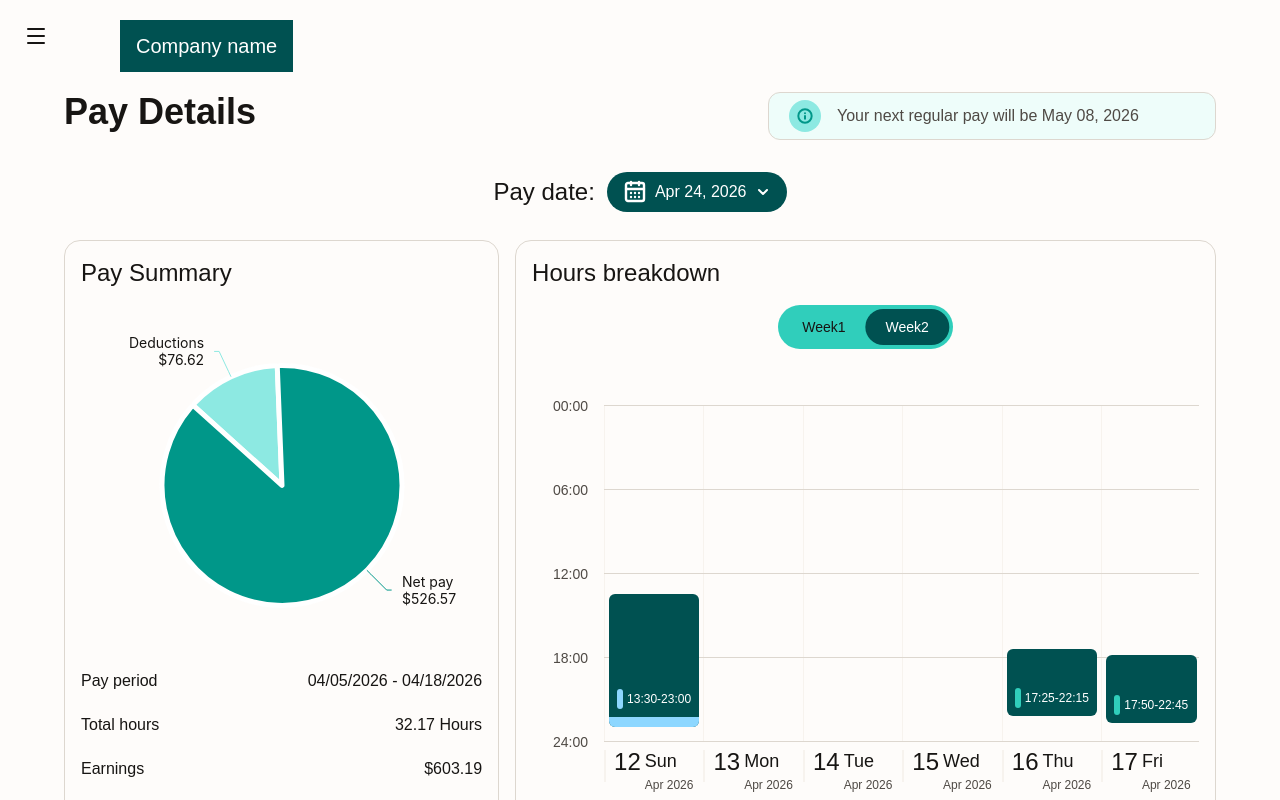
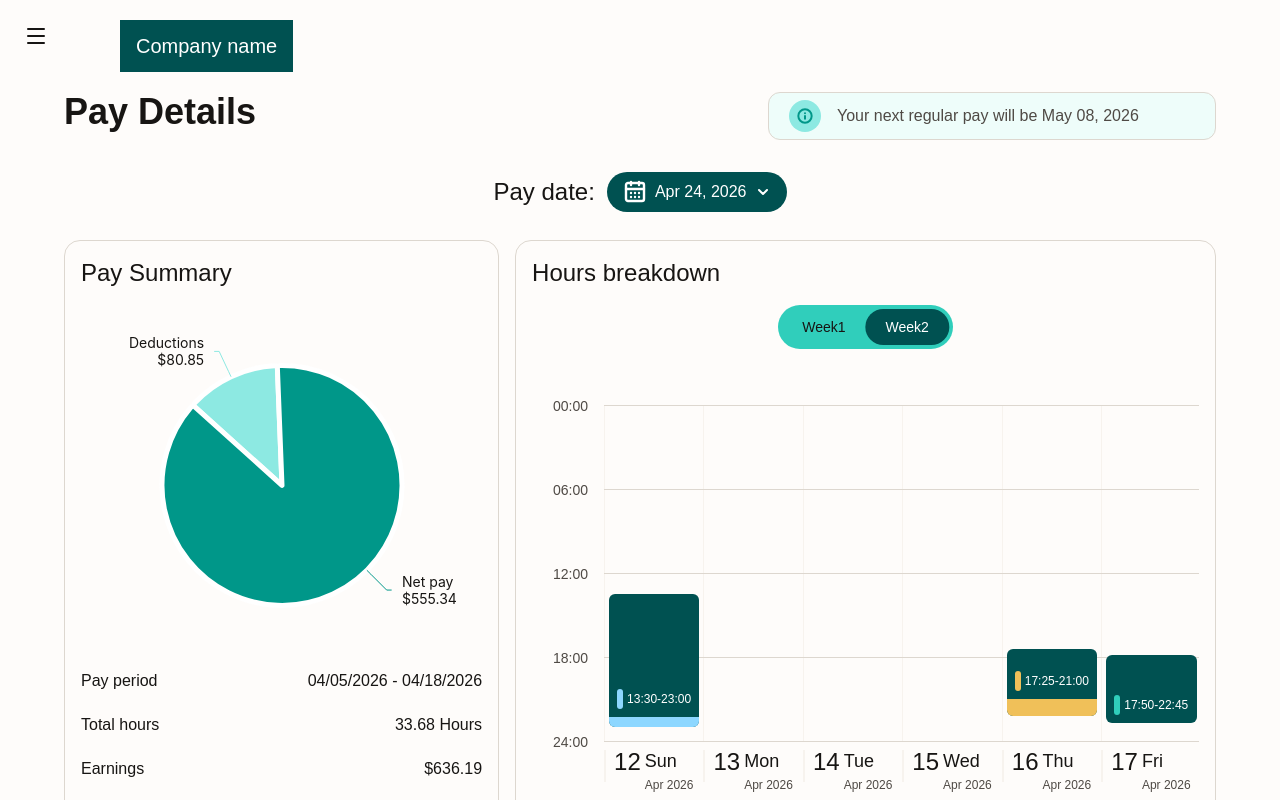
Before and after one commit to taka0330ko/ukg-pro-redesign, a React (Vite) app: page / in a window 1280 px wide. Both pictures are taken after a click on the tab "Week2". Shown: the top 800 px of the page. Built offline with nearby package versions, Linux system fonts and the light colour scheme.

Commit message:
feat:add early leave

```diff
--- a/src/index.css
+++ b/src/index.css
@@ -41,8 +41,9 @@
 
   --color-status-late: #ff828e;
   --color-status-overtime: #8dd7ff;
-   --font-primary: "DM Sans", sans-serif;
- --ease-spring: linear(0, 0.0107, 0.0398, 0.0834, 0.138, 0.2003, 0.2677, 0.3379, 0.4089, 0.4791, 0.5471, 0.612, 0.6731, 0.7297, 0.7815, 0.8283, 0.87, 0.9068, 0.9388, 0.9662, 0.9892, 1.0083, 1.0237, 1.0357, 1.0449, 1.0514, 1.0556, 1.058, 1.0587, 1.0581, 1.0563, 1.0538, 1.0506, 1.0469, 1.043, 1.0388, 1.0347, 1.0306, 1.0266, 1.0228, 1.0192, 1.0159, 1.0128, 1.0101, 1.0076, 1.0055, 1.0036, 1.002, 1.0006, 0.9995, 0.9986, 0.9979, 0.9974, 0.997, 0.9967, 0.9966, 0.9966, 0.9966, 0.9967, 0.9968, 0.997, 0.9972, 0.9975, 0.9977, 0.998, 0.9982, 0.9984, 0.9987, 0.9989, 0.9991, 0.9992, 0.9994, 0.9996, 0.9997, 0.9998, 0.9999, 1, 1, 1.0001, 1.0001, 1.0002, 1.0002, 1.0002, 1.0002, 1.0002, 1.0002, 1.0002, 1.0002, 1.0002, 1.0002, 1.0001, 1.0001, 1.0001, 1.0001, 1.0001, 1.0001, 1.0001, 1.0001, 1, 1, 1);
+  --color-early-leave: #f0c059;
+  --font-primary: "DM Sans", sans-serif;
+  --ease-spring: linear(0, 0.0107, 0.0398, 0.0834, 0.138, 0.2003, 0.2677, 0.3379, 0.4089, 0.4791, 0.5471, 0.612, 0.6731, 0.7297, 0.7815, 0.8283, 0.87, 0.9068, 0.9388, 0.9662, 0.9892, 1.0083, 1.0237, 1.0357, 1.0449, 1.0514, 1.0556, 1.058, 1.0587, 1.0581, 1.0563, 1.0538, 1.0506, 1.0469, 1.043, 1.0388, 1.0347, 1.0306, 1.0266, 1.0228, 1.0192, 1.0159, 1.0128, 1.0101, 1.0076, 1.0055, 1.0036, 1.002, 1.0006, 0.9995, 0.9986, 0.9979, 0.9974, 0.997, 0.9967, 0.9966, 0.9966, 0.9966, 0.9967, 0.9968, 0.997, 0.9972, 0.9975, 0.9977, 0.998, 0.9982, 0.9984, 0.9987, 0.9989, 0.9991, 0.9992, 0.9994, 0.9996, 0.9997, 0.9998, 0.9999, 1, 1, 1.0001, 1.0001, 1.0002, 1.0002, 1.0002, 1.0002, 1.0002, 1.0002, 1.0002, 1.0002, 1.0002, 1.0002, 1.0001, 1.0001, 1.0001, 1.0001, 1.0001, 1.0001, 1.0001, 1.0001, 1, 1, 1);
 }
 
 /* 2. Semantic tokens */
@@ -287,8 +288,24 @@
     background: var(--color-status-late);
   }
 
+  .text-status-late {
+    color: var(--color-status-late);
+  }
+
   .status-overtime {
     background: var(--color-status-overtime);
+  }
+
+  .text-status-overtime {
+    color: var(--color-status-overtime);
+  }
+
+  .status-early-leave {
+    background: var(--color-early-leave);
+  }
+
+  .text-status-early-leave {
+    color: color-mix(in oklab, var(--color-early-leave) 70%, #c66a00);
   }
 
   .surface-white {
--- a/src/pages/pay-overview/components/hours-breakdown/WorkHoursCard.tsx
+++ b/src/pages/pay-overview/components/hours-breakdown/WorkHoursCard.tsx
@@ -27,16 +27,30 @@ function getBreakLabel(paid: boolean) {
   return paid ? "Paid break" : "Unpaid break";
 }
 
+function getStatusLabelClass(status: "late" | "earlyLeave" | "overtime") {
+  if (status === "late") {
+    return "text-status-late";
+  }
+
+  if (status === "earlyLeave") {
+    return "text-status-early-leave";
+  }
+
+  return "text-status-overtime";
+}
+
 export default function WorkHoursCard({ shift }: WorkHoursCardProps) {
   const isLate =
     timeToMinutes(shift.actual.clockIn) > timeToMinutes(shift.assigned.start);
+  const hasEarlyLeave =
+    timeToMinutes(shift.actual.clockOut) < timeToMinutes(shift.assigned.end);
   const hasOvertime = shift.overtimeHours > 0;
   const firstBreak = shift.breaks[0];
-  const startMarkerColor = isLate
-    ? "status-late"
-    : "surface-white";
+  const startMarkerColor = isLate ? "status-late" : "surface-white";
   const endMarkerColor = hasOvertime
     ? "status-overtime"
+    : hasEarlyLeave
+      ? "status-early-leave"
     : "surface-white";
 
   return (
@@ -74,7 +88,18 @@ export default function WorkHoursCard({ shift }: WorkHoursCardProps) {
             />
           </div>
 
-          <div className="text-3xl leading-none">{shift.actual.clockIn}</div>
+          <div>
+            {isLate ? (
+              <p
+                className={`${getStatusLabelClass(
+                  "late",
+                )} mb-1 text-xs leading-none`}
+              >
+                Late
+              </p>
+            ) : null}
+            <div className="text-3xl leading-none">{shift.actual.clockIn}</div>
+          </div>
           <div className="flex items-center gap-2 text-sm">
             <span>Clock in</span>
             <LogIn className="size-4" strokeWidth={2} />
@@ -97,8 +122,26 @@ export default function WorkHoursCard({ shift }: WorkHoursCardProps) {
             ) : null}
           </div>
 
-          <div className="self-end text-3xl leading-none">
-            {shift.actual.clockOut}
+          <div className="self-end">
+            {hasEarlyLeave ? (
+              <p
+                className={`${getStatusLabelClass(
+                  "earlyLeave",
+                )} mb-1 text-xs leading-none`}
+              >
+                Early Leave
+              </p>
+            ) : null}
+            {hasOvertime ? (
+              <p
+                className={`${getStatusLabelClass(
+                  "overtime",
+                )} mb-1 text-xs leading-none`}
+              >
+                Over time
+              </p>
+            ) : null}
+            <div className="text-3xl leading-none">{shift.actual.clockOut}</div>
           </div>
           <div className="flex items-center gap-2 self-end text-sm">
             <span>Clock out</span>
--- a/src/pages/pay-overview/components/hours-breakdown/WorkHoursCell.tsx
+++ b/src/pages/pay-overview/components/hours-breakdown/WorkHoursCell.tsx
@@ -38,11 +38,29 @@ export default function WorkHoursCell({
   const startMinutes = timeToMinutes(shift.actual.clockIn);
   const endMinutes = timeToMinutes(shift.actual.clockOut);
   const assignedStartMinutes = timeToMinutes(shift.assigned.start);
+  const assignedEndMinutes = timeToMinutes(shift.assigned.end);
   const isLate = startMinutes > assignedStartMinutes;
+  const hasEarlyLeave = endMinutes < assignedEndMinutes;
   const hasOvertime = shift.overtimeHours > 0;
+  const earlyLeaveHeight = hasEarlyLeave
+    ? ((assignedEndMinutes - endMinutes) / 60) * hourHeight
+    : 0;
+  const statusBandHeight = hasOvertime
+    ? OVERTIME_BAND_HEIGHT
+    : hasEarlyLeave
+      ? `${earlyLeaveHeight}px`
+      : null;
+  const statusMarkerColor = isLate
+    ? "status-late"
+    : hasEarlyLeave
+      ? "status-early-leave"
+      : hasOvertime
+        ? "status-overtime"
+        : "status-regular";
+  const visualEndMinutes = hasEarlyLeave ? assignedEndMinutes : endMinutes;
   const top = topPadding + (startMinutes / 60) * hourHeight;
   const height = Math.max(
-    ((endMinutes - startMinutes) / 60) * hourHeight,
+    ((visualEndMinutes - startMinutes) / 60) * hourHeight,
     MIN_CELL_HEIGHT,
   );
 
@@ -96,22 +114,20 @@ export default function WorkHoursCell({
       <div
         className="absolute left-2 flex items-center gap-1 text-xs leading-none"
         style={{
-          bottom: hasOvertime
-            ? `calc(0.5rem + ${OVERTIME_BAND_HEIGHT})`
+          bottom: statusBandHeight
+            ? `calc(0.5rem + ${statusBandHeight})`
             : "0.5rem",
         }}
       >
-        <span
-          className={`h-5 w-1.5 rounded-full ${
-            isLate
-              ? "status-late"
-              : hasOvertime
-                ? "status-overtime"
-                : "status-regular"
-          }`}
-        />
+        <span className={`h-5 w-1.5 rounded-full ${statusMarkerColor}`} />
         <span>{formatTimeRange(shift)}</span>
       </div>
+      {hasEarlyLeave ? (
+        <div
+          className="status-early-leave absolute inset-x-0 bottom-0"
+          style={{ height: `${earlyLeaveHeight}px` }}
+        />
+      ) : null}
       {hasOvertime ? (
         <div
           className="status-overtime absolute inset-x-0 bottom-0"
--- a/src/pages/pay-overview/data/payOverviewData.ts
+++ b/src/pages/pay-overview/data/payOverviewData.ts
@@ -8,7 +8,7 @@ export const timePeriods = [
       end: "2026-04-11",
     },
 
-    totalHours: 13.92,
+    totalHours: 16.68,
 
     shifts: [
       {
@@ -18,22 +18,25 @@ export const timePeriods = [
         day: "Sun",
 
         assigned: {
-          start: "17:50",
+          start: "13:30",
           end: "22:15",
         },
 
         actual: {
-          clockIn: "17:50",
+          clockIn: "14:19",
           clockOut: "22:15",
         },
 
-        breaks: [          {
-            start: "20:18",
-            end: "20:33",
-            paid: true,
-          },],
+        breaks: [
+          {
+            start: "16:15",
+            end: "17:15",
+            paid: false,
+          },
+        ],
 
-        workHours: 4.42,
+        // Late clock-in
+        workHours: 6.93,
         overtimeHours: 0,
 
         color: "green",
@@ -51,8 +54,8 @@ export const timePeriods = [
         },
 
         actual: {
-          clockIn: "17:42",
-          clockOut: "22:16",
+          clockIn: "17:25",
+          clockOut: "22:15",
         },
 
         breaks: [
@@ -63,9 +66,7 @@ export const timePeriods = [
           },
         ],
 
-        // 17:42 -> 17:40
-        // 22:16 -> 22:15
-        workHours: 4.58,
+        workHours: 4.83,
         overtimeHours: 0,
 
         color: "green",
@@ -88,9 +89,9 @@ export const timePeriods = [
         },
 
         breaks: [
-                    {
+          {
             start: "20:36",
-            end: "17:51",
+            end: "20:51",
             paid: true,
           },
         ],
@@ -112,7 +113,7 @@ export const timePeriods = [
       end: "2026-04-18",
     },
 
-    totalHours: 18.25,
+    totalHours: 17,
 
     shifts: [
       {
@@ -158,7 +159,7 @@ export const timePeriods = [
 
         actual: {
           clockIn: "17:25",
-          clockOut: "22:15",
+          clockOut: "21:00",
         },
 
         breaks: [
@@ -169,7 +170,7 @@ export const timePeriods = [
           },
         ],
 
-        workHours: 4.83,
+        workHours: 3.58,
         overtimeHours: 0,
 
         color: "green",
@@ -221,21 +222,21 @@ export const paySummaries = [
 
     hourlyRate: 18.75,
 
-    totalHours: 32.17,
-    regularHours: 31.67,
+    totalHours: 33.68,
+    regularHours: 33.18,
     overtimeHours: 0.5,
 
-    grossPay: 603.19,
+    grossPay: 636.19,
 
     deductions: {
-      incomeTax: 42.18,
-      cpp: 24.91,
-      ei: 9.53,
+      incomeTax: 44.53,
+      cpp: 26.27,
+      ei: 10.05,
 
-      total: 76.62,
+      total: 80.85,
     },
 
-    netPay: 526.57,
+    netPay: 555.34,
 
     currency: "CAD",
   },
@@ -247,8 +248,8 @@ export const weeklySummaries = [
 
     weekId: "week1",
 
-    totalHours: 13.92,
-    regularHours: 13.92,
+    totalHours: 16.68,
+    regularHours: 16.68,
     overtimeHours: 0,
 
     totalShifts: 3,
@@ -259,8 +260,8 @@ export const weeklySummaries = [
 
     weekId: "week2",
 
-    totalHours: 18.25,
-    regularHours: 17.75,
+    totalHours: 17,
+    regularHours: 16.5,
     overtimeHours: 0.5,
 
     totalShifts: 3,
```
